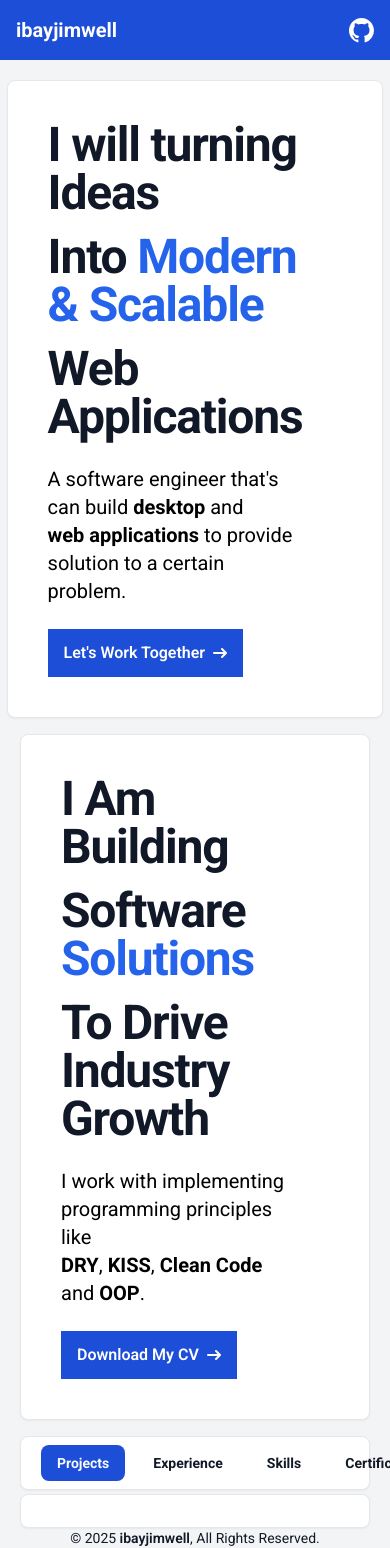
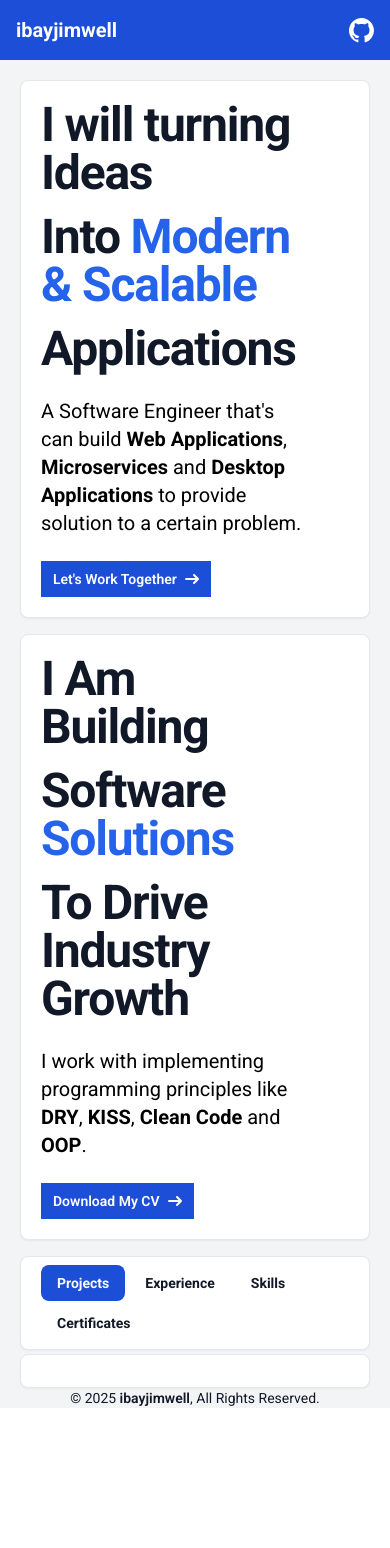
Before and after one commit to ibayjimwell/ibayjimwell, a Django app: page / in a window 390 px wide; the page is wider, and only the part inside the window is pictured. After the commit the page ends 1406 px from the top of that part, so only its background shows below. Run offline with Django 5.2, Linux system fonts and the light colour scheme; data that the repository does not hold is empty.

Commit message:
I make it responsive to become good looking on mobile devices

```diff
--- a/website/static/css/app.css
+++ b/website/static/css/app.css
@@ -760,10 +760,6 @@ video {
   background-color: rgb(255 255 255 / var(--tw-bg-opacity, 1));
 }
 
-.p-10 {
-  padding: 2.5rem;
-}
-
 .p-4 {
   padding: 1rem;
 }
@@ -785,11 +781,6 @@ video {
 .py-2 {
   padding-top: 0.5rem;
   padding-bottom: 0.5rem;
-}
-
-.py-3 {
-  padding-top: 0.75rem;
-  padding-bottom: 0.75rem;
 }
 
 .text-center {
@@ -917,6 +908,20 @@ video {
     gap: 1rem;
   }
 
+  .md\:p-10 {
+    padding: 2.5rem;
+  }
+
+  .md\:px-4 {
+    padding-left: 1rem;
+    padding-right: 1rem;
+  }
+
+  .md\:py-3 {
+    padding-top: 0.75rem;
+    padding-bottom: 0.75rem;
+  }
+
   .md\:text-2xl {
     font-size: 1.5rem;
     line-height: 2rem;
--- a/website/templates/base.html
+++ b/website/templates/base.html
@@ -22,7 +22,7 @@
             {% include 'main-card.html' %}
             <div class="flex flex-col gap-1 mx-5">
                 <nav class="bg-white border border-gray-200 rounded-lg shadow-sm py-2" id="navigation">
-                <div class="flex flex-row mx-5 gap-3 md:gap-4">
+                <div class="flex flex-row flex-wrap mx-5 gap-1 md:gap-4">
                     <a href="{% url 'index' %}#navigation" class="text-sm font-bold px-4 py-2 rounded-lg {% if current_route == 'index' %}bg-blue-700 text-gray-50{% else %}text-gray-900{% endif %}">
                         Projects
                     </a>
--- a/website/templates/main-card.html
+++ b/website/templates/main-card.html
@@ -2,19 +2,19 @@
 
 <div class="flex flex-col md:flex-row gap-4 justify-center mx-5">
     <article class="flex justify-center">
-        <div class="p-10 bg-white border border-gray-200 rounded-lg shadow-sm">
+        <div class="p-5 md:p-10 bg-white border border-gray-200 rounded-lg shadow-sm">
             <div class="flex flex-row gap-10">
                 <div>
                     <h1 class="flex flex-col gap-4 mb-2 text-5xl font-bold tracking-tight text-gray-900">
                         <div>I will turning Ideas</div>
                         <div>Into <span class="text-blue-600">Modern & Scalable</span></div>
-                        <div>Web Applications</div>
+                        <div>Applications</div>
                     </h1>
                     <p class="mt-6 font-normal text-gray-700">
-                        <div class="text-xl">A software engineer that's can build <span class="font-bold">desktop</span> and </div>
-                        <div class="text-xl"><span class="font-bold">web applications</span> to provide solution to a certain problem.</div>
+                        <div class="text-xl">A Software Engineer that's can build <span class="font-bold">Web Applications</span>, </div>
+                        <div class="text-xl"><span class="font-bold">Microservices</span> and <span class="font-bold">Desktop Applications</span> to provide solution to a certain problem.</div>
                     </p>
-                    <a href="#" class="mt-6 inline-flex items-center px-4 py-3 text-md font-semibold text-center text-white bg-blue-700 hover:bg-blue-800">
+                    <a href="#" class="mt-6 inline-flex items-center px-3 md:px-4 py-2 md:py-3 text-sm md:text-md font-semibold text-center text-white bg-blue-700 hover:bg-blue-800">
                         Let's Work Together
                         <svg class="rtl:rotate-180 w-3.5 h-3.5 ms-2" aria-hidden="true" xmlns="http://www.w3.org/2000/svg" fill="none" viewBox="0 0 14 10">
                             <path stroke="currentColor" stroke-linecap="round" stroke-linejoin="round" stroke-width="2" d="M1 5h12m0 0L9 1m4 4L9 9"/>
@@ -29,7 +29,7 @@
     </article>
 
     <article class="flex justify-center">
-        <div class="p-10 bg-white border border-gray-200 rounded-lg shadow-sm">
+        <div class="p-5 md:p-10 bg-white border border-gray-200 rounded-lg shadow-sm">
             <div class="flex flex-row gap-10">
                 <div>
                     <h1 class="flex flex-col gap-4 mb-2 text-5xl font-bold tracking-tight text-gray-900">
@@ -41,7 +41,7 @@
                         <div class="text-xl">I work with implementing programming principles like</div>
                         <div class="text-xl"><span class="font-bold">DRY</span>, <span class="font-bold">KISS</span>, <span class="font-bold">Clean Code</span> and <span class="font-bold">OOP</span>.</div>
                     </p>
-                    <a href="#" class="mt-6 inline-flex items-center px-4 py-3 text-md font-semibold text-center text-white bg-blue-700 hover:bg-blue-800">
+                    <a href="#" class="mt-6 inline-flex items-center px-3 md:px-4 py-2 md:py-3 text-sm md:text-md font-semibold text-center text-white bg-blue-700 hover:bg-blue-800">
                         Download My CV
                         <svg class="rtl:rotate-180 w-3.5 h-3.5 ms-2" aria-hidden="true" xmlns="http://www.w3.org/2000/svg" fill="none" viewBox="0 0 14 10">
                             <path stroke="currentColor" stroke-linecap="round" stroke-linejoin="round" stroke-width="2" d="M1 5h12m0 0L9 1m4 4L9 9"/>
```
